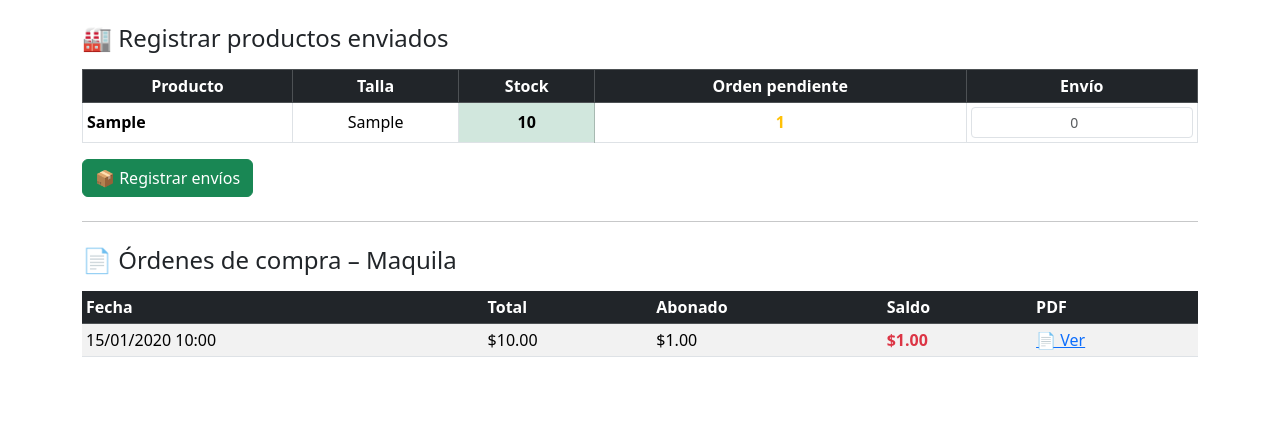
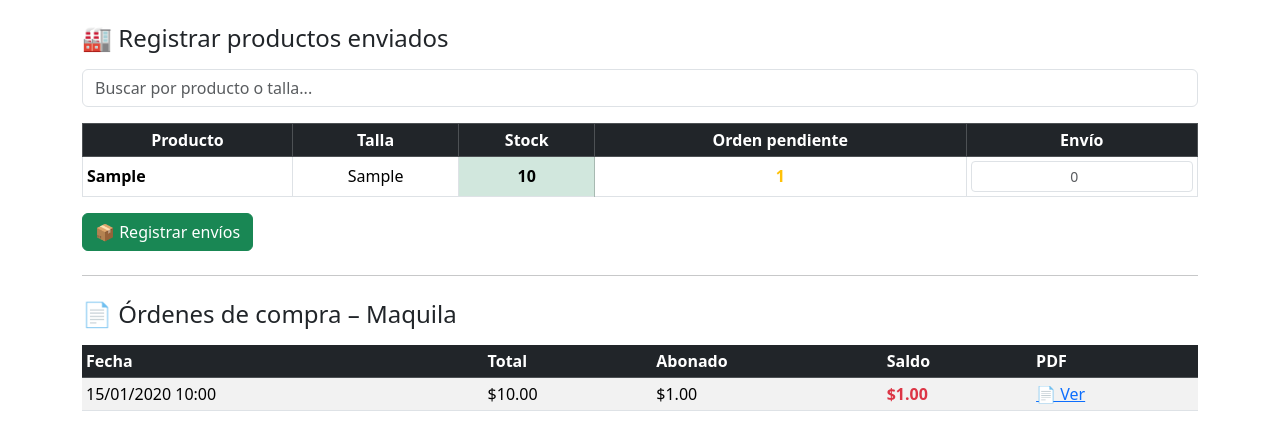
Before and after one commit to AnglAjc/STOCKMONBLEU, a Flask app: template templates/maquila.html in a window 1280 px wide. Shown: the part 56-493 px from the top of the page. Run offline with Flask 3, Linux system fonts and the light colour scheme; the template is opened without the code that fills it: values that come from a table or form of the project are taken from there, others are empty; tables that the repository leaves empty hold one stand-in row (values such as "Sample post").

Commit message:
Update maquila.html

```diff
--- a/templates/maquila.html
+++ b/templates/maquila.html
@@ -24,8 +24,16 @@
 
     <h4 class="mb-3">🏭 Registrar productos enviados</h4>
 
+    <!-- 🔍 BUSCADOR (IGUAL AL DE STOCK) -->
+    <input
+        type="text"
+        id="buscador-stock"
+        class="form-control mb-3"
+        placeholder="Buscar por producto o talla..."
+    >
+
     <form method="post">
-        <table class="table table-bordered table-sm align-middle">
+        <table class="table table-bordered table-sm align-middle" id="tabla-stock">
             <thead class="table-dark text-center">
                 <tr>
                     <th>Producto</th>
@@ -37,7 +45,6 @@
             </thead>
             <tbody>
                 {% for i in data %}
-                <!-- ✅ CLASE AGREGADA -->
                 <tr class="text-center fila-click">
 
                     <td class="text-start fw-semibold">{{ i.producto }}</td>
@@ -45,9 +52,9 @@
                     <td class="fw-bold {{ color_stock(i.stock, i.minimos, i.en_produccion) }}">
                         {{ i.stock }}
                     </td>
-<td class="fw-bold {% if i.en_produccion > 0 %}text-warning{% endif %}">
-    {{ i.en_produccion }}
-</td>
+                    <td class="fw-bold {% if i.en_produccion > 0 %}text-warning{% endif %}">
+                        {{ i.en_produccion }}
+                    </td>
                     <td>
                         <input
                             type="number"
@@ -100,7 +107,21 @@
 
 </div>
 
-<!-- ✅ SCRIPT FUNCIONAL (BOOTSTRAP SAFE) -->
+<!-- 🔎 BUSCADOR EN TIEMPO REAL -->
+<script>
+document.getElementById('buscador-stock').addEventListener('keyup', function () {
+    const texto = this.value.toLowerCase();
+    const filas = document.querySelectorAll('#tabla-stock tbody tr');
+
+    filas.forEach(fila => {
+        fila.style.display = fila.innerText.toLowerCase().includes(texto)
+            ? ''
+            : 'none';
+    });
+});
+</script>
+
+<!-- ✅ SCRIPT DE HOVER / SELECCIÓN (TUYO, INTACTO) -->
 <script>
 document.addEventListener('DOMContentLoaded', () => {
 
@@ -109,7 +130,6 @@ document.addEventListener('DOMContentLoaded', () => {
         fila.style.cursor = 'pointer';
         const celdas = fila.querySelectorAll('td');
 
-        // HOVER
         fila.addEventListener('mouseenter', () => {
             if (fila.dataset.sel !== '1') {
                 celdas.forEach(td => {
@@ -128,16 +148,13 @@ document.addEventListener('DOMContentLoaded', () => {
             }
         });
 
-        // CLICK
         fila.addEventListener('click', (e) => {
             if (e.target.tagName === 'INPUT') return;
-
             fila.dataset.sel === '1'
                 ? desmarcar(fila)
                 : marcar(fila);
         });
 
-        // INPUT AUTO-SELECCIÓN
         const input = fila.querySelector('input[type="number"]');
         if (input) {
             input.addEventListener('input', () => {
```
